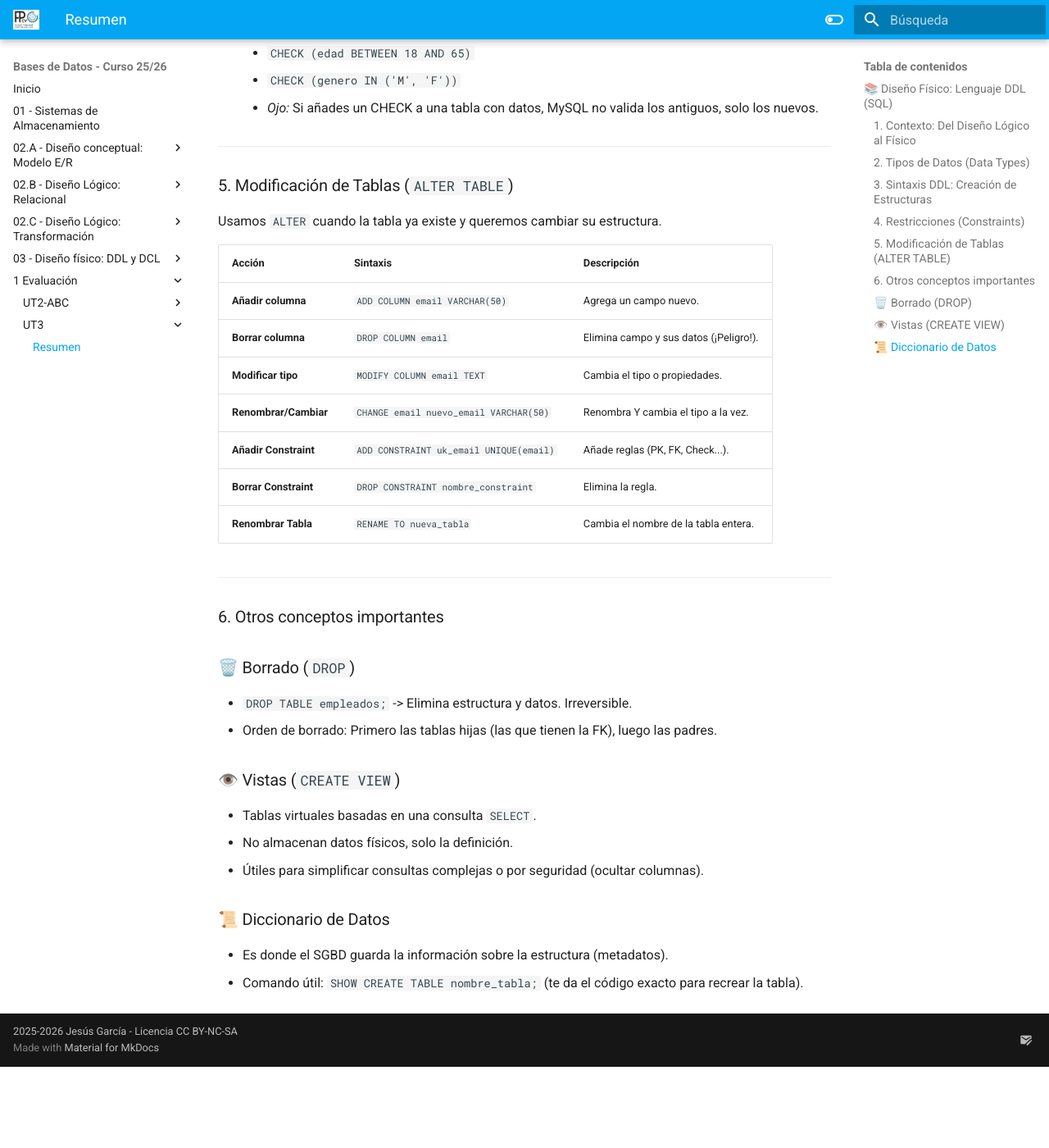
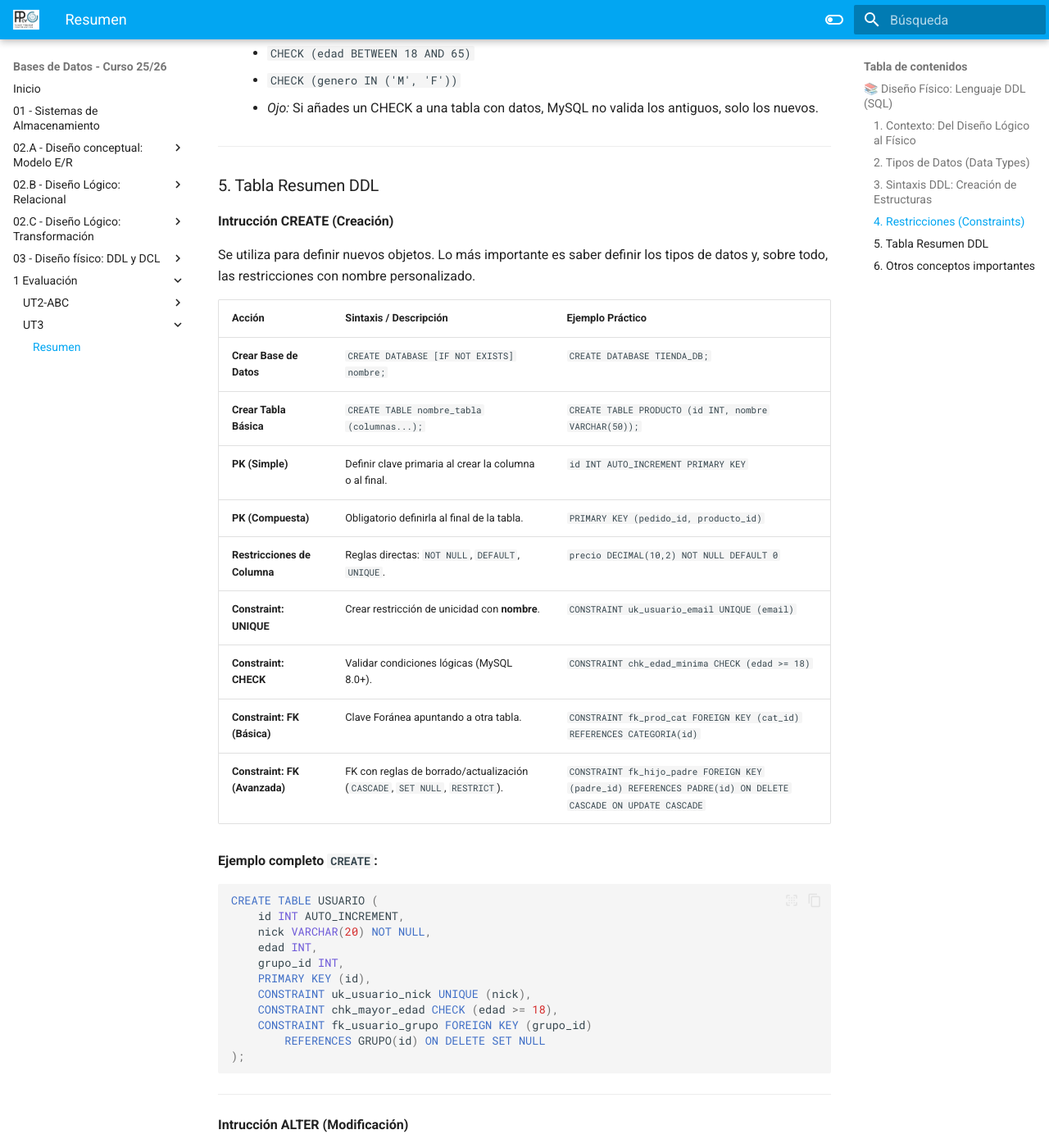
Before and after one commit to jssdocente/bd2526d, an MkDocs documentation site: the page built from docs/temas/03_1eval/Repaso_RA2.md, in a window 1280 px wide and 1400 px high, scrolled down 3554 px. Shown: the whole window at 82% size. Built offline with MkDocs 1.6.1 and Material for MkDocs 9.7.7, drawn with Linux system fonts in a browser that asks for light colours; before the commit the page ends 4855 px from its top, so only the background shows below that; some of the changed text lies outside the part shown.

Commit message:
Add detailed DDL instructions and examples for CREATE, ALTER, and DROP statements

````diff
--- a/docs/temas/03_1eval/Repaso_RA2.md
+++ b/docs/temas/03_1eval/Repaso_RA2.md
@@ -144,32 +144,84 @@
 
 ---
 
-### 5. Modificación de Tablas (`ALTER TABLE`)
-Usamos `ALTER` cuando la tabla ya existe y queremos cambiar su estructura.
+### 5. Tabla Resumen DDL
 
-| Acción | Sintaxis | Descripción |
+**Intrucción CREATE (Creación)**
+
+Se utiliza para definir nuevos objetos. Lo más importante es saber definir los tipos de datos y, sobre todo, las restricciones con nombre personalizado.
+
+| Acción | Sintaxis / Descripción | Ejemplo Práctico |
 | :--- | :--- | :--- |
-| **Añadir columna** | `ADD COLUMN email VARCHAR(50)` | Agrega un campo nuevo. |
-| **Borrar columna** | `DROP COLUMN email` | Elimina campo y sus datos (¡Peligro!). |
-| **Modificar tipo** | `MODIFY COLUMN email TEXT` | Cambia el tipo o propiedades. |
-| **Renombrar/Cambiar**| `CHANGE email nuevo_email VARCHAR(50)` | Renombra Y cambia el tipo a la vez. |
-| **Añadir Constraint**| `ADD CONSTRAINT uk_email UNIQUE(email)` | Añade reglas (PK, FK, Check...). |
-| **Borrar Constraint**| `DROP CONSTRAINT nombre_constraint` | Elimina la regla. |
+| **Crear Base de Datos** | `CREATE DATABASE [IF NOT EXISTS] nombre;` | `CREATE DATABASE TIENDA_DB;` |
+| **Crear Tabla Básica** | `CREATE TABLE nombre_tabla (columnas...);` | `CREATE TABLE PRODUCTO (id INT, nombre VARCHAR(50));` |
+| **PK (Simple)** | Definir clave primaria al crear la columna o al final. | `id INT AUTO_INCREMENT PRIMARY KEY` |
+| **PK (Compuesta)** | Obligatorio definirla al final de la tabla. | `PRIMARY KEY (pedido_id, producto_id)` |
+| **Restricciones de Columna** | Reglas directas: `NOT NULL`, `DEFAULT`, `UNIQUE`. | `precio DECIMAL(10,2) NOT NULL DEFAULT 0` |
+| **Constraint: UNIQUE** | Crear restricción de unicidad con **nombre**. | `CONSTRAINT uk_usuario_email UNIQUE (email)` |
+| **Constraint: CHECK** | Validar condiciones lógicas (MySQL 8.0+). | `CONSTRAINT chk_edad_minima CHECK (edad >= 18)` |
+| **Constraint: FK (Básica)** | Clave Foránea apuntando a otra tabla. | `CONSTRAINT fk_prod_cat FOREIGN KEY (cat_id) REFERENCES CATEGORIA(id)` |
+| **Constraint: FK (Avanzada)** | FK con reglas de borrado/actualización (`CASCADE`, `SET NULL`, `RESTRICT`). | `CONSTRAINT fk_hijo_padre FOREIGN KEY (padre_id) REFERENCES PADRE(id) ON DELETE CASCADE ON UPDATE CASCADE` |
+
+**Ejemplo completo `CREATE`:**
+```sql
+CREATE TABLE USUARIO (
+    id INT AUTO_INCREMENT,
+    nick VARCHAR(20) NOT NULL,
+    edad INT,
+    grupo_id INT,
+    PRIMARY KEY (id),
+    CONSTRAINT uk_usuario_nick UNIQUE (nick),
+    CONSTRAINT chk_mayor_edad CHECK (edad >= 18),
+    CONSTRAINT fk_usuario_grupo FOREIGN KEY (grupo_id)
+        REFERENCES GRUPO(id) ON DELETE SET NULL
+);
+```
+
+---
+**Intrucción ALTER (Modificación)**
+
+Se usa cuando la tabla ya existe y necesitamos cambiar su estructura. Es vital distinguir entre columnas y constraints.
+
+| Acción | Sintaxis / Descripción | Ejemplo Práctico |
+| :--- | :--- | :--- |
+| **Añadir Columna** | `ADD COLUMN nombre tipo [atributos];` | `ALTER TABLE USUARIO ADD COLUMN email VARCHAR(100) UNIQUE;` |
+| **Modificar Columna** | `MODIFY COLUMN nombre nuevo_tipo [atributos];` <br>*(Cambia tipo, longitud o nulidad)* | `ALTER TABLE USUARIO MODIFY COLUMN nick VARCHAR(50) NOT NULL;` |
+| **Renombrar Columna** | `CHANGE COLUMN viejo nuevo nuevo_tipo;` | `ALTER TABLE USUARIO CHANGE COLUMN nick apodo VARCHAR(50);` |
+| **Renombrar/Cambiar**| `CHANGE email nuevo_email VARCHAR(50)` | Renombra Y cambia el tipo a la vez. | |
 | **Renombrar Tabla** | `RENAME TO nueva_tabla` | Cambia el nombre de la tabla entera. |
+| **Modificar tipo columna** | `MODIFY COLUMN email TEXT` | Cambia el tipo o propiedades. | |
+| **Eliminar Columna** | `DROP COLUMN nombre;` | `ALTER TABLE USUARIO DROP COLUMN edad;` | |
+| **Añadir PK** | Si la tabla no tenía PK. | `ALTER TABLE TABLA ADD PRIMARY KEY (id);` |
+| **Añadir FK** | Agregar relación a tabla existente. | `ALTER TABLE USUARIO ADD CONSTRAINT fk_user_pais FOREIGN KEY (pais_id) REFERENCES PAIS(id);` |
+| **Añadir Constraint**| `ADD CONSTRAINT uk_email UNIQUE(email)` | Añade reglas (PK, FK, Check...). | |
+| **Borrar Constraint**| `DROP CONSTRAINT nombre_constraint` | Elimina la regla. | |
+| **Añadir UNIQUE** | Agregar restricción de unicidad. | `ALTER TABLE USUARIO ADD CONSTRAINT uk_email UNIQUE (email);` |
+| **Eliminar FK** | Se usa `DROP FOREIGN KEY` + nombre del constraint. | `ALTER TABLE USUARIO DROP FOREIGN KEY fk_user_pais;` |
+| **Eliminar UNIQUE/Index** | Se usa `DROP INDEX` + nombre del constraint. | `ALTER TABLE USUARIO DROP INDEX uk_email;` |
+| **Eliminar CHECK** | Se usa `DROP CHECK` (MySQL 8.0+). | `ALTER TABLE USUARIO DROP CHECK chk_mayor_edad;` |
+
+---
+
+**Intrucción DROP (Eliminación)**
+
+Cuidado: estas acciones son destructivas y borran tanto la estructura como los datos.
+
+| Acción | Sintaxis / Descripción | Ejemplo Práctico |
+| :--- | :--- | :--- |
+| **Eliminar Base de Datos** | Borra la BD completa. | `DROP DATABASE IF EXISTS TIENDA_DB;` |
+| **Eliminar Tabla** | Borra la tabla y sus datos. | `DROP TABLE IF EXISTS USUARIO;` |
+| **Eliminar varias Tablas** | Borra múltiples tablas a la vez (útil por dependencias). | `DROP TABLE TABLA_HIJA, TABLA_PADRE;` |
+| **Truncar Tabla** | **NO** es DROP, pero vacía datos manteniendo estructura. | `TRUNCATE TABLE USUARIO;` |
 
 ---
 
 ### 6. Otros conceptos importantes
 
-### 🗑️ Borrado (`DROP`)
-*   `DROP TABLE empleados;` -> Elimina estructura y datos. Irreversible.
-*   Orden de borrado: Primero las tablas hijas (las que tienen la FK), luego las padres.
-
-### 👁️ Vistas (`CREATE VIEW`)
+#### 👁️ Vistas (`CREATE VIEW`)
 *   Tablas virtuales basadas en una consulta `SELECT`.
 *   No almacenan datos físicos, solo la definición.
 *   Útiles para simplificar consultas complejas o por seguridad (ocultar columnas).
 
-### 📜 Diccionario de Datos
+#### 📜 Diccionario de Datos
 *   Es donde el SGBD guarda la información sobre la estructura (metadatos).
 *   Comando útil: `SHOW CREATE TABLE nombre_tabla;` (te da el código exacto para recrear la tabla).
````
